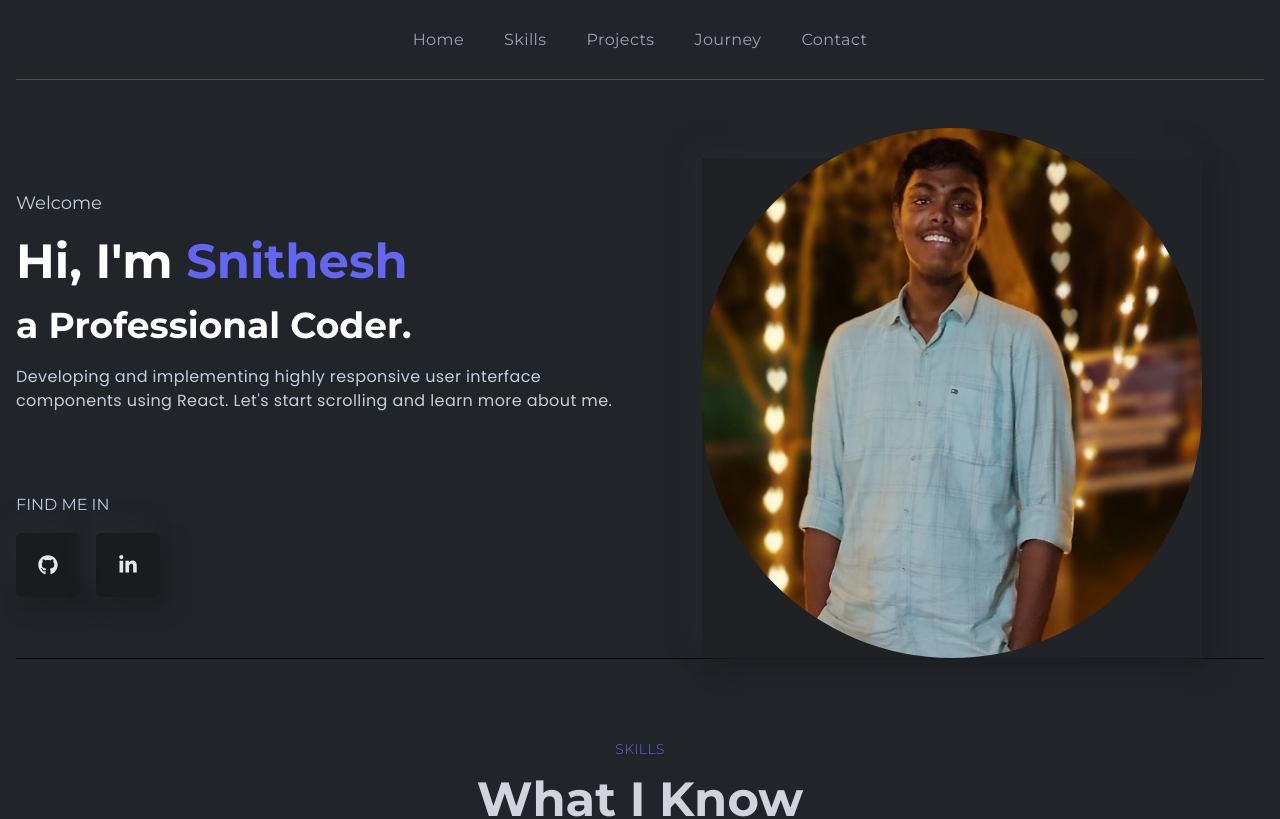
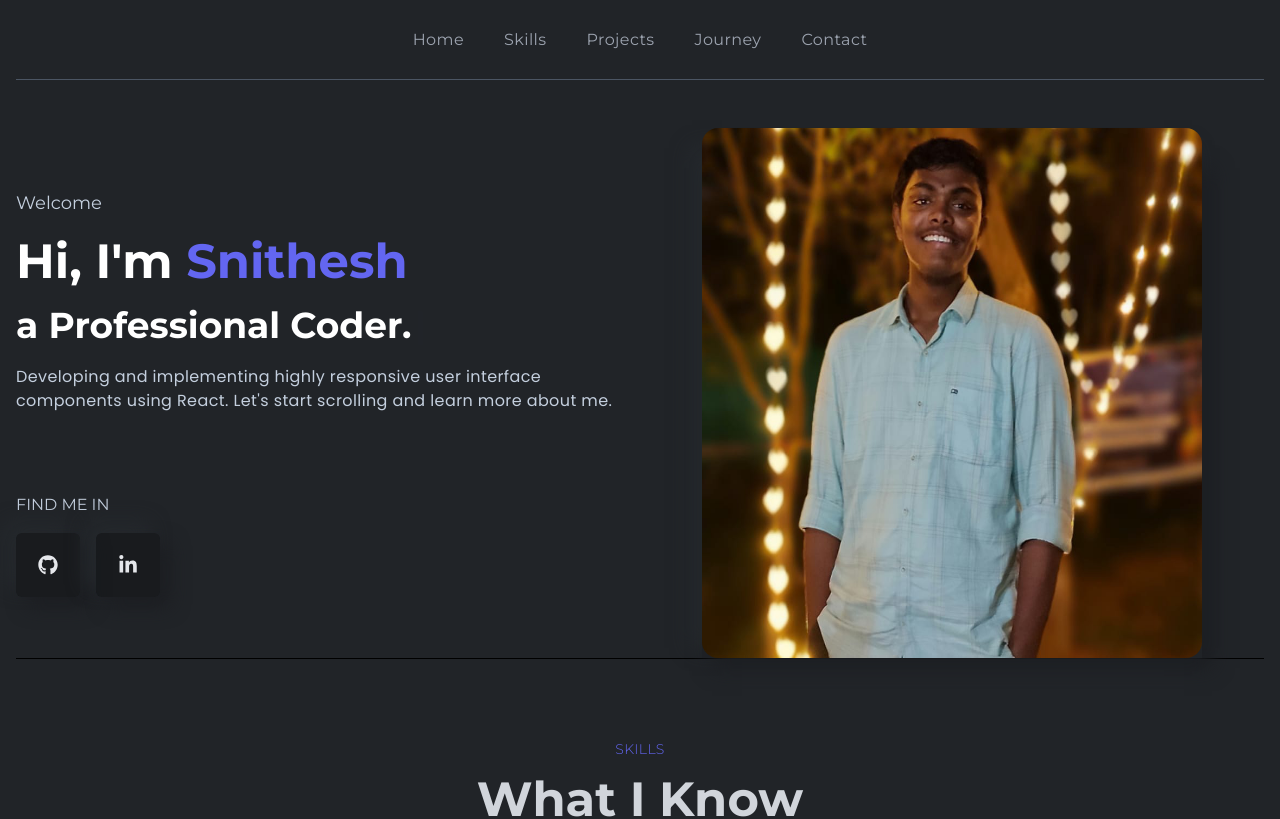
Before and after one commit to Snithesh2436/Portfolio-using-React-JS-and-Tailwind-, a React (Vite) app in the folder Snithesh_Portfolio_main/: page / in a window 1280 px wide. Shown: the top 819 px of the page. Built offline with nearby package versions, Linux system fonts and the light colour scheme.

Commit message:
first changes

```diff
--- a/Snithesh_Portfolio_main/src/components/banner/RightBanner.jsx
+++ b/Snithesh_Portfolio_main/src/components/banner/RightBanner.jsx
@@ -5,7 +5,9 @@ const RightBanner = () => {
   return (
     <div className="w-full lgl:w-1/2 flex justify-center items-center relative">
       <img
-        className="w-[300px] h-[300px] lgl:w-[500px] lgl:h-[530px] z-10 rounded-full"
+        className="
+          w-[300px] h-[300px] lgl:w-[500px] lgl:h-[530px] z-10
+          rounded-sm sm:rounded-md md:rounded-lg lg:rounded-xl xl:rounded-2xl"
         src={bannerImg}
         alt="bannerImg"
       />
```
